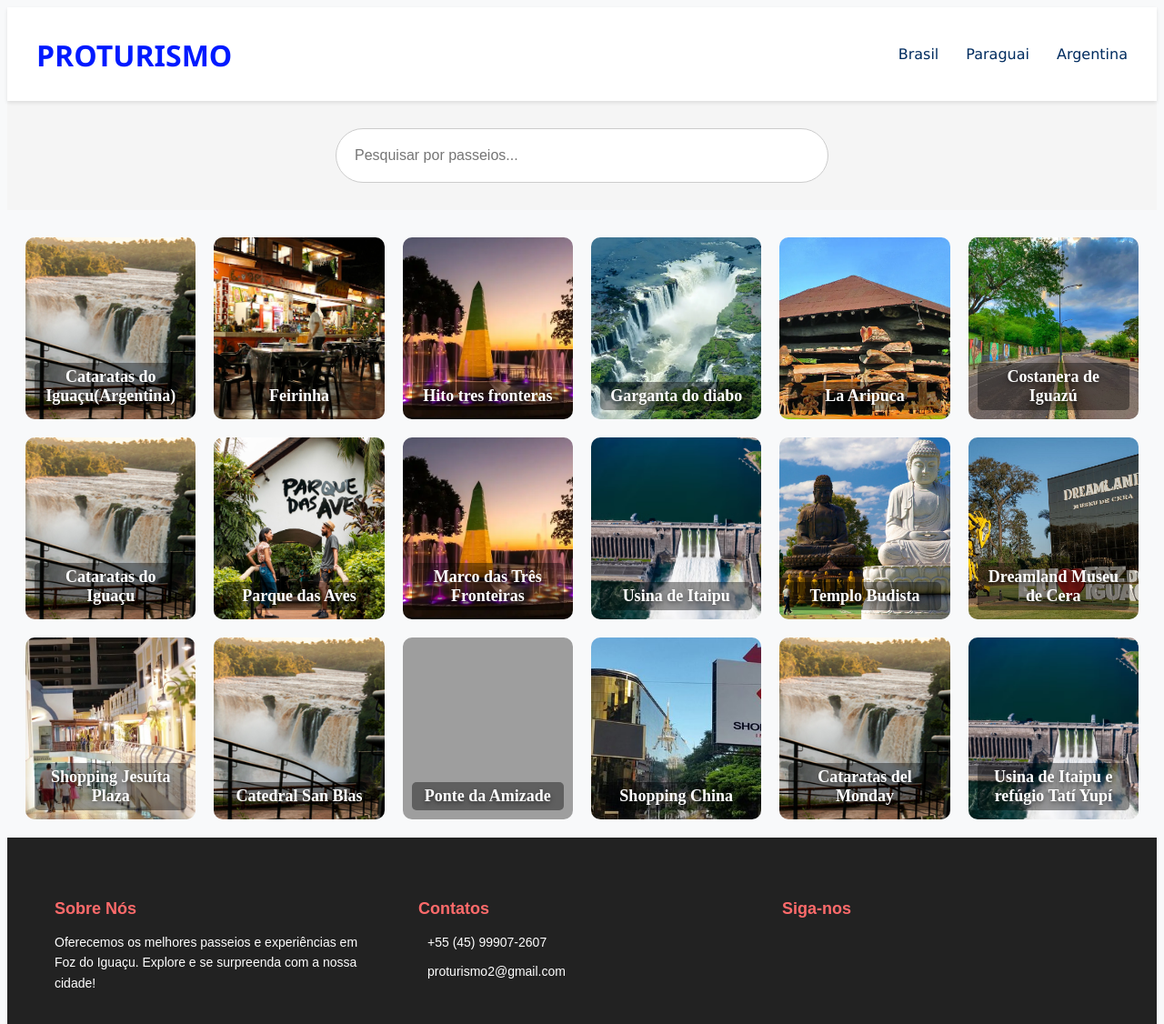
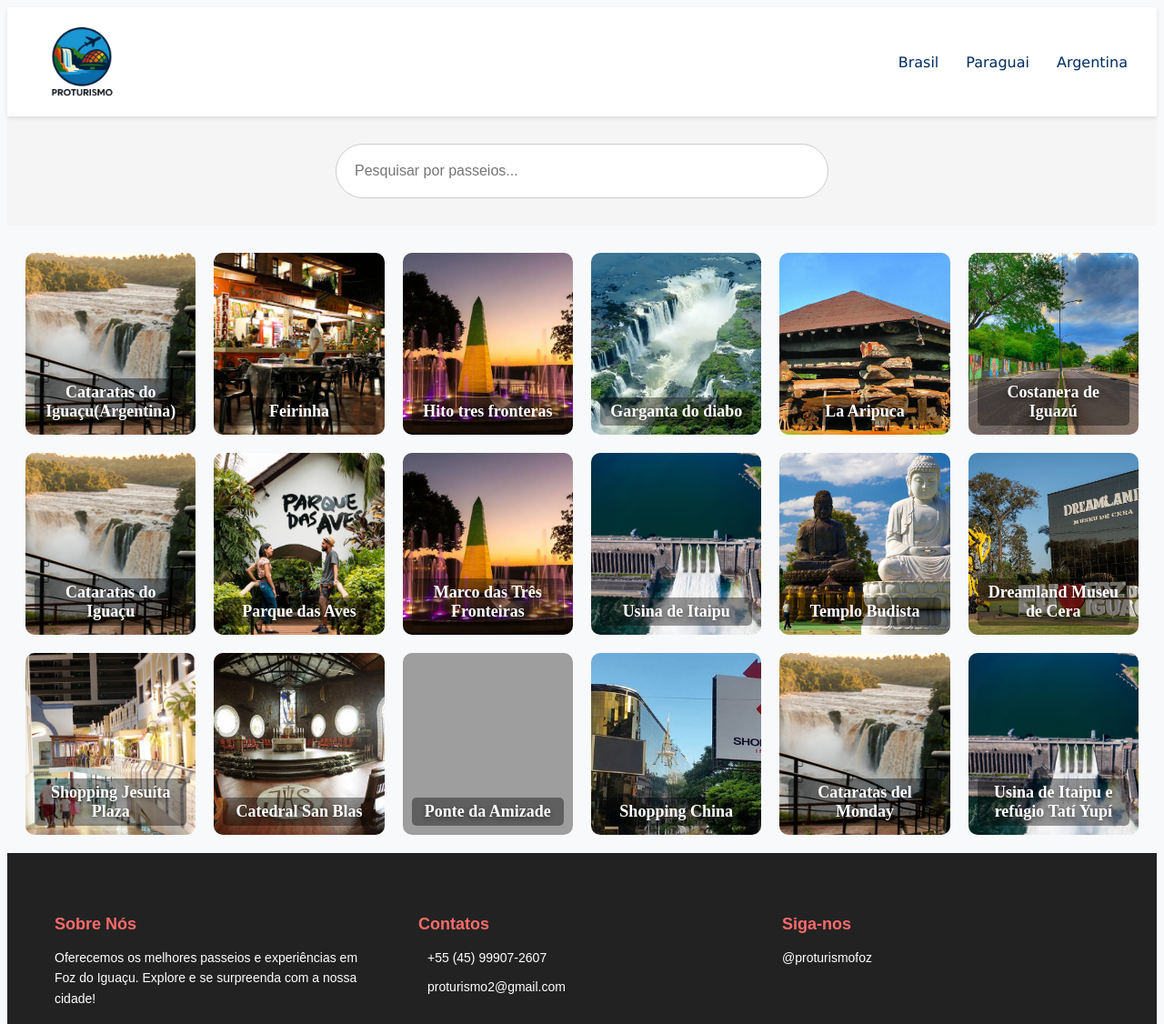
Before and after one commit to josecescon/PROTURISMO-, a plain HTML site: page index.html in a window 1280 px wide. Shown: the top 1126 px of the page at 91% size. Drawn offline with Linux system fonts and the light colour scheme; grey boxes are pictures that could not be loaded; a script that the page names is missing; some icons are missing.

Commit message:
Add files via upload

```diff
--- a/destinos.css
+++ b/destinos.css
@@ -24,11 +24,9 @@ body{
     margin:auto;
 }
 
-.logo{
-    max-height: 40px;
-    font-family: 'Segoe UI', Tahoma, Geneva, Verdana, sans-serif;
-    transition: transform 0.5s ease;
-    color: #001aff;
+#logo{
+    height: 100px;
+    width: 100px;
 }
 
 .logo:hover {
--- a/index.html
+++ b/index.html
@@ -11,7 +11,7 @@
     <body>
     <header class="header">
         <div class="container">
-                <h1 class="logo">PROTURISMO</h1>
+              <img src="img/logo.png" id="logo" alt="">
             <nav class="nav">
                 <ul>
                     <li><a href="brasil.html">Brasil</a></li>
@@ -75,7 +75,7 @@
              <div class="destination" style="background-image: url('img/jesuitas-plaza.jpg');">
                 <span class="destination-title">Shopping Jesuíta Plaza</span>
             </div>
-            <div class="destination" style="background-image: url('img/cataratas.png');">
+            <div class="destination" style="background-image: url('img/catedral.jpg');">
                 <span class="destination-title">Catedral San Blas</span>
             </div>
             <div class="destination" style="background-image: url('img/ponte_amizade.jpg');">
@@ -108,6 +108,7 @@
             <div class="footer-section">
                 <h3>Siga-nos</h3>
                 <div class="social-icons">
+                    <p>@proturismofoz</p>
                 </div>
             </div>
         </div>
```
